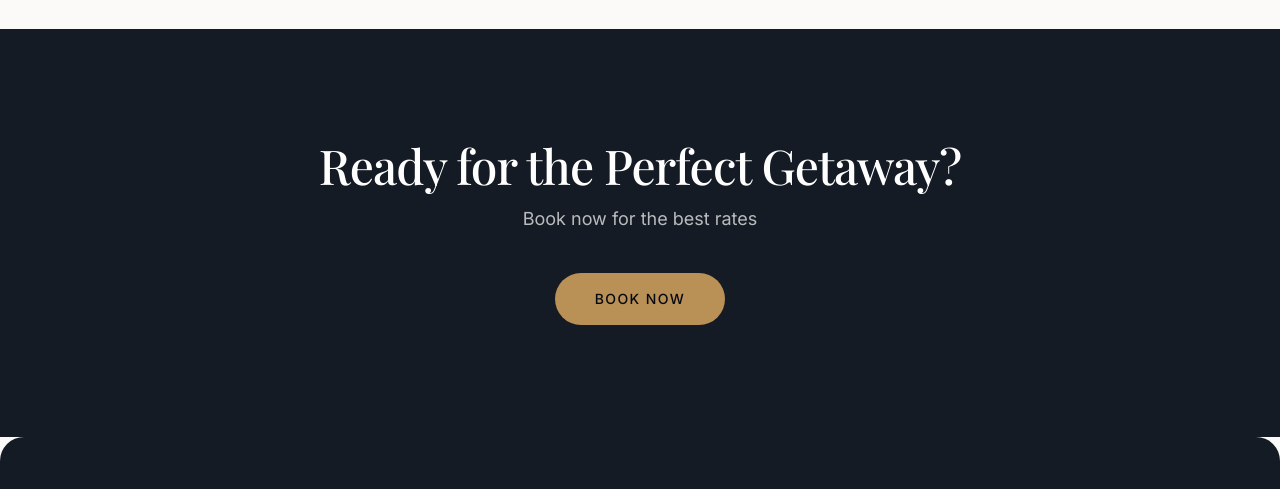
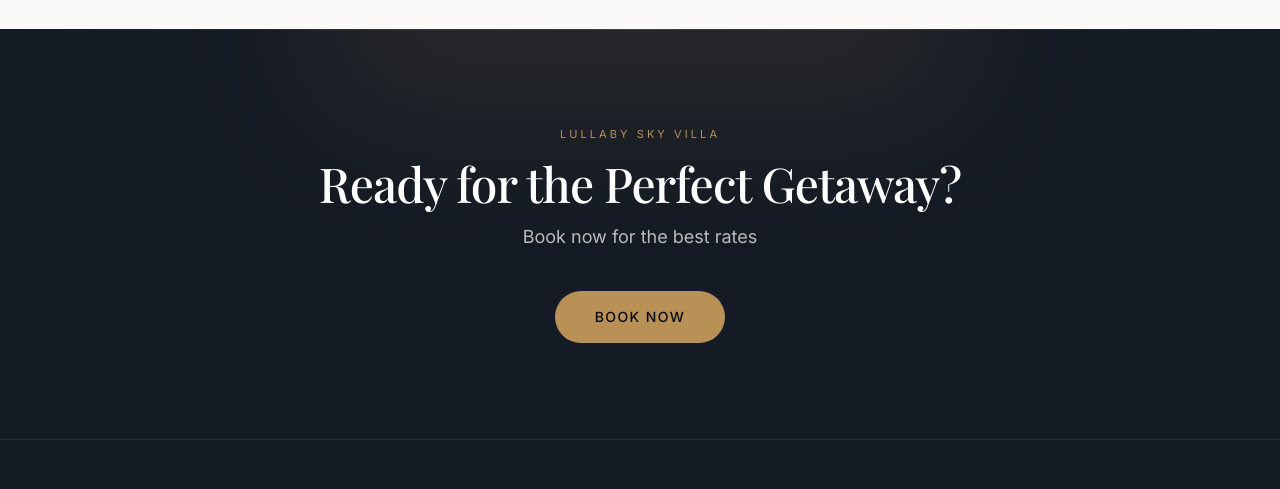
Before and after one commit to phuongvietnamlab/lullaby, a Next.js app: page /en in a window 1280 px wide. Shown: the part 2880-3369 px from the top of the page. Built offline with nearby package versions, Linux system fonts and the light colour scheme; no server answers; the database is empty; a web font is replaced by a local one.

Commit message:
Polish homepage CTA and add Supabase health check

```diff
--- a/src/app/[locale]/page.tsx
+++ b/src/app/[locale]/page.tsx
@@ -377,16 +377,23 @@ function HomeContent({
       </section>
 
       {/* CTA Section */}
-      <section className="py-[var(--spacing-section-sm)] sm:py-[var(--spacing-section)] px-4 sm:px-6 bg-[var(--color-primary)]">
-        <div className="max-w-4xl mx-auto text-center">
+      <section className="relative overflow-hidden px-4 sm:px-6 py-16 sm:py-24 bg-[var(--color-primary)]">
+        <div className="absolute inset-x-0 top-0 h-px bg-gradient-to-r from-transparent via-white/15 to-transparent" />
+        <div className="absolute left-1/2 top-0 h-48 w-[42rem] -translate-x-1/2 -translate-y-1/2 rounded-full bg-[var(--color-accent)]/10 blur-3xl" />
+        <div className="relative max-w-4xl mx-auto text-center">
           <ScrollReveal>
-            <h2 className="font-[family-name:var(--font-heading)] text-2xl sm:text-3xl md:text-5xl text-white mb-4">
+            <p className="mb-4 text-[11px] uppercase tracking-[0.28em] text-[var(--color-accent)]">
+              Lullaby Sky Villa
+            </p>
+            <h2 className="font-[family-name:var(--font-heading)] text-2xl sm:text-3xl md:text-5xl text-white mb-4 text-balance">
               {ctaTitle}
             </h2>
-            <p className="text-white/70 mb-8 sm:mb-10 text-base sm:text-lg">{ctaSubtitle}</p>
+            <p className="text-white/70 mb-8 sm:mb-10 text-base sm:text-lg max-w-2xl mx-auto text-pretty">
+              {ctaSubtitle}
+            </p>
             <Link
               href="/booking"
-              className="inline-flex items-center justify-center px-8 sm:px-10 py-4 bg-[var(--color-accent)] text-[var(--color-primary-dark)] font-medium rounded-full hover:bg-[var(--color-accent-light)] hover:shadow-[var(--shadow-glow)] transition-all duration-[var(--duration-normal)] ease-[var(--ease-luxury)] text-sm uppercase tracking-widest min-h-[48px]"
+              className="inline-flex items-center justify-center px-8 sm:px-10 py-4 bg-[var(--color-accent)] text-[var(--color-primary-dark)] font-medium rounded-full hover:bg-[var(--color-accent-light)] hover:shadow-[var(--shadow-glow)] hover:-translate-y-0.5 active:translate-y-0 transition-all duration-[var(--duration-normal)] ease-[var(--ease-luxury)] text-sm uppercase tracking-widest min-h-[48px]"
             >
               {t("cta.button")}
             </Link>
--- /dev/null
+++ b/src/app/api/health/supabase/route.ts
@@ -0,0 +1,27 @@
+import { NextResponse } from "next/server";
+import { db } from "@/lib/db";
+
+export const dynamic = "force-dynamic";
+
+export async function GET() {
+  try {
+    await db.$queryRaw`SELECT 1`;
+
+    return NextResponse.json({
+      ok: true,
+      service: "supabase",
+      checkedAt: new Date().toISOString(),
+    });
+  } catch (error) {
+    console.error("Supabase health check error:", error);
+
+    return NextResponse.json(
+      {
+        ok: false,
+        service: "supabase",
+        checkedAt: new Date().toISOString(),
+      },
+      { status: 503 },
+    );
+  }
+}
--- a/src/components/layout/footer.tsx
+++ b/src/components/layout/footer.tsx
@@ -24,7 +24,7 @@ export async function Footer() {
   ].filter((s) => s.href);
 
   return (
-    <footer className="bg-[var(--color-primary)] text-white/80 rounded-t-3xl safe-bottom">
+    <footer className="bg-[var(--color-primary)] text-white/80 safe-bottom border-t border-white/10">
       <div className="max-w-7xl mx-auto px-6 sm:px-6 lg:px-8 py-14 sm:py-16">
         <div className="grid grid-cols-1 sm:grid-cols-2 md:grid-cols-4 gap-10 sm:gap-12 text-center sm:text-left">
           {/* Brand */}
```
